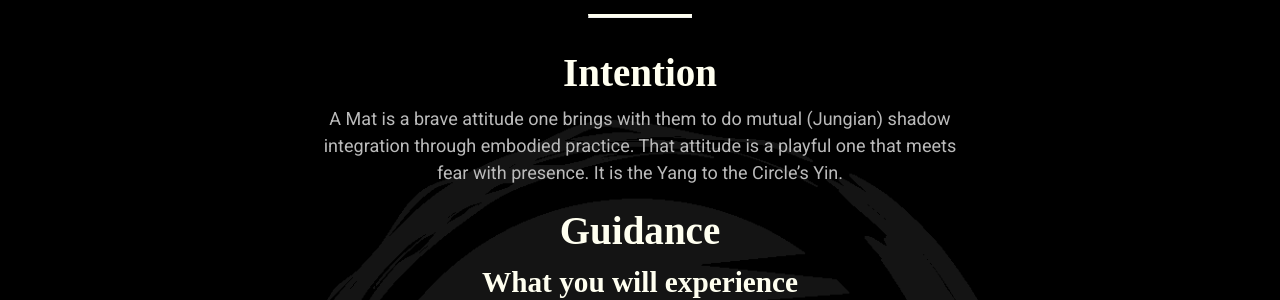
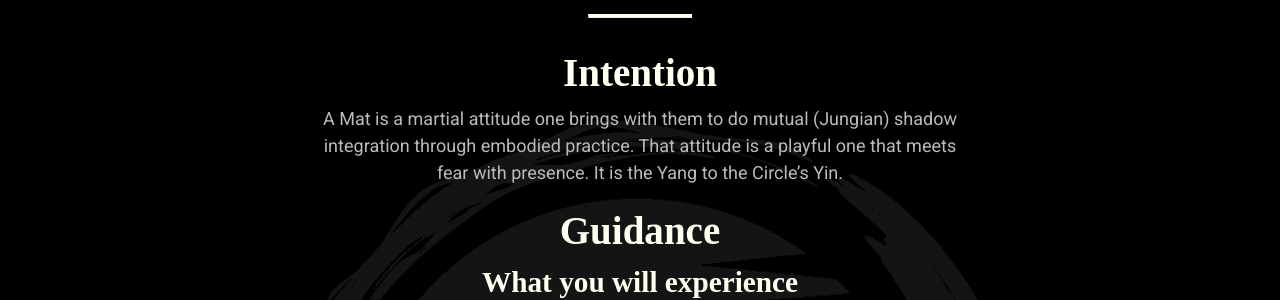
Before and after one commit to mindset-dojo/mindset-dojo.github.io, a Jekyll site: the page built from _forms/2025-10-20-mat.md, in a window 1280 px wide and 900 px high. Shown: the part 207-507 px from the top of the window. Built offline with Jekyll 4.4.1, drawn with Linux system fonts in a browser that asks for light colours; some web fonts are replaced.

Commit message:
refactor(mat): change brave to martial.

```diff
--- a/_forms/2025-10-20-mat.md
+++ b/_forms/2025-10-20-mat.md
@@ -11,12 +11,12 @@ principles:
   - center
   - meet
   - resonate
-excerpt: "A Mat is a brave attitude one brings with them to do mutual (Jungian) shadow integration through embodied practice."
+excerpt: "A Mat is a martial attitude one brings with them to do mutual (Jungian) shadow integration through embodied practice."
 ---
 
 ## Intention
 
-A Mat is a brave attitude one brings with them to do mutual (Jungian) shadow integration through embodied practice. That attitude is a playful one that meets fear with presence. It is the Yang to the Circle's Yin.
+A Mat is a martial attitude one brings with them to do mutual (Jungian) shadow integration through embodied practice. That attitude is a playful one that meets fear with presence. It is the Yang to the Circle's Yin.
 
 ## Guidance
 
```
